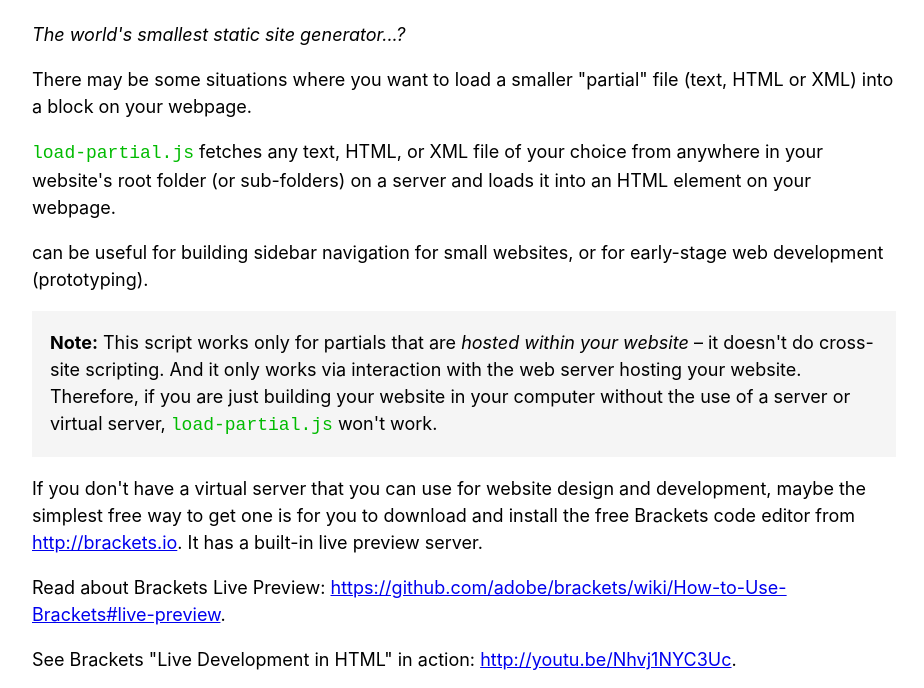
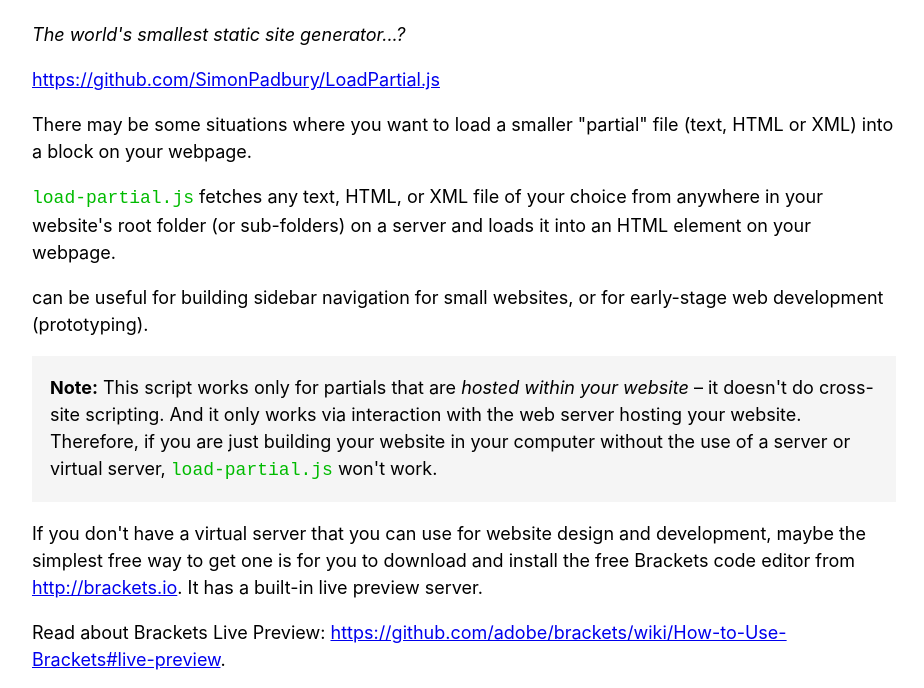
Before and after one commit to SimonPadbury/LoadPartial.js, a plain HTML site: page index.html in a window 1280 px wide. Shown: the part 81-769 px from the top of the page, without its empty margins (176-1100 px from the left). Drawn offline with Linux system fonts and the light colour scheme; no server answers.

Commit message:
Update index.html

```diff
--- a/index.html
+++ b/index.html
@@ -41,6 +41,8 @@
 
     <p><em>The world's smallest static site generator...?</em></p>
 
+    <p><a href="https://github.com/SimonPadbury/LoadPartial.js">https://github.com/SimonPadbury/LoadPartial.js</a></p>
+
     <p>There may be some situations where you want to load a smaller "partial" file (text, HTML or XML) into a block on your webpage.</p>
 
     <p><code>load-partial.js</code> fetches any text, HTML, or XML file of your choice from anywhere in your website's root folder (or sub-folders) on a server and loads it into an HTML element on your webpage.</p>
```
